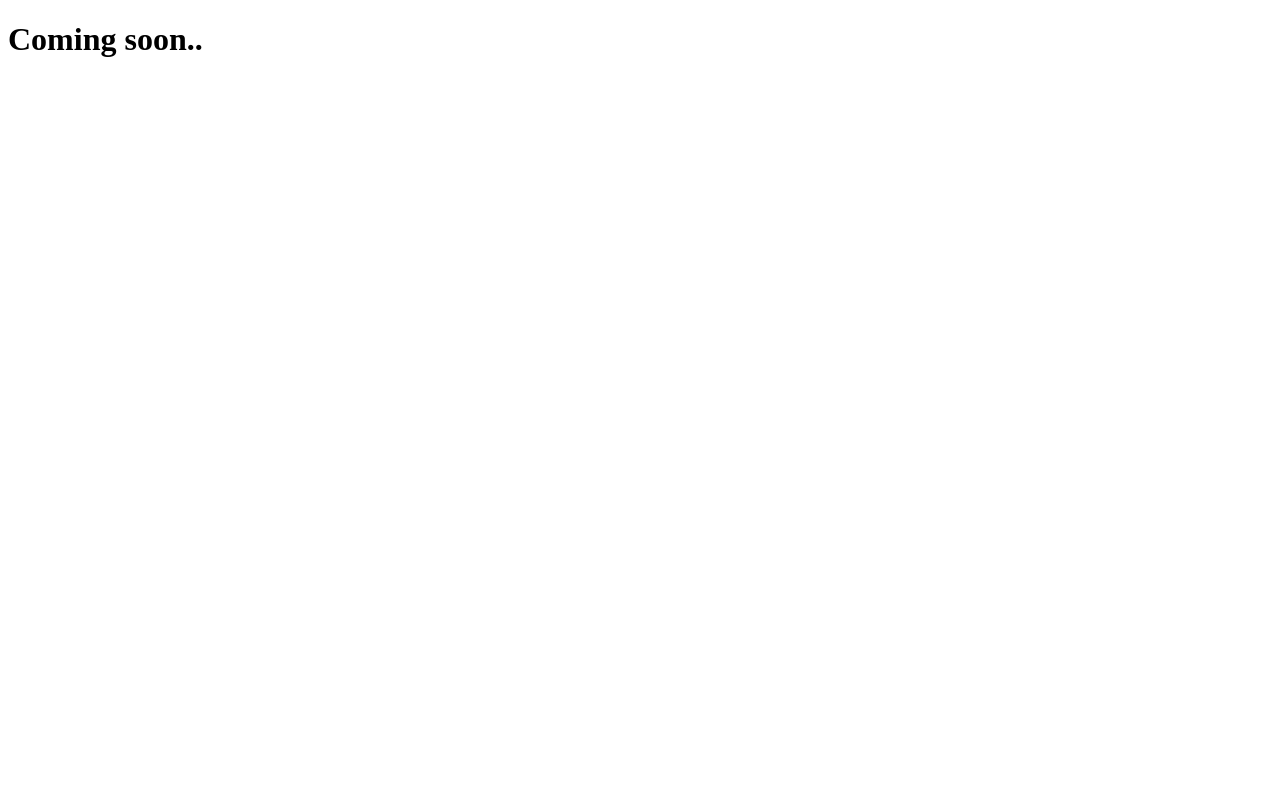
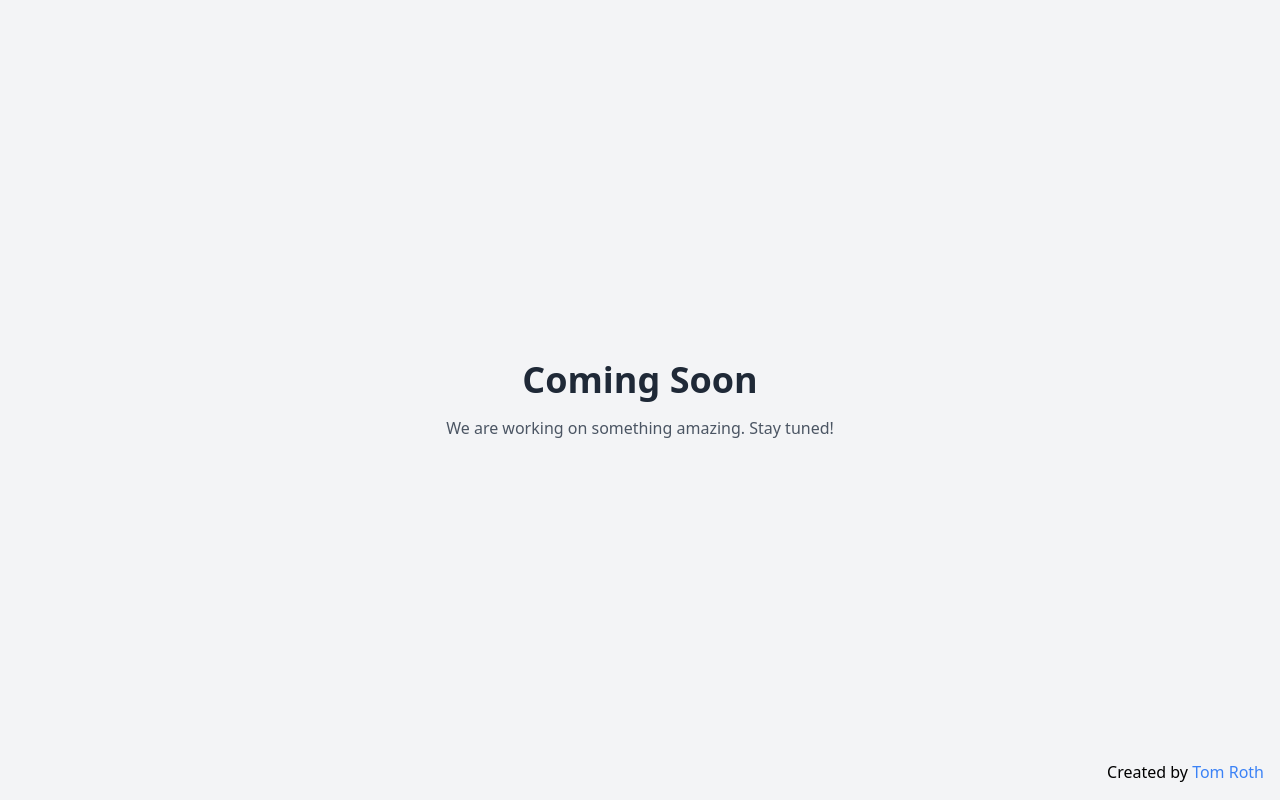
Before and after one commit to upixto/upixto, a plain HTML site: page index.html in a window 1280 px wide. Drawn offline with nearby package versions, Linux system fonts and the light colour scheme.

Commit message:
display update

```diff
--- a/index.html
+++ b/index.html
@@ -1,9 +1,18 @@
 <!DOCTYPE html>
 <html>
 <head>
-	<title>UPIXTO</title>
+  <meta charset="UTF-8">
+  <meta name="viewport" content="width=device-width, initial-scale=1.0">
+  <title>UPIXTO</title>
+  <script src="https://cdn.tailwindcss.com"></script>
 </head>
-<body>
-	<h1>Coming soon..</h1>
+<body class="flex items-center justify-center h-screen bg-gray-100">
+  <div class="text-center">
+    <h1 class="text-4xl font-bold text-gray-800">Coming Soon</h1>
+    <p class="text-gray-600 mt-4">We are working on something amazing. Stay tuned!</p>
+  </div>
+  <footer class="absolute bottom-0 right-0 p-4">
+	Created by <a href="https://tom-roth.fr/" class="text-blue-500">Tom Roth</a>
+  </footer>
 </body>
 </html>
```
